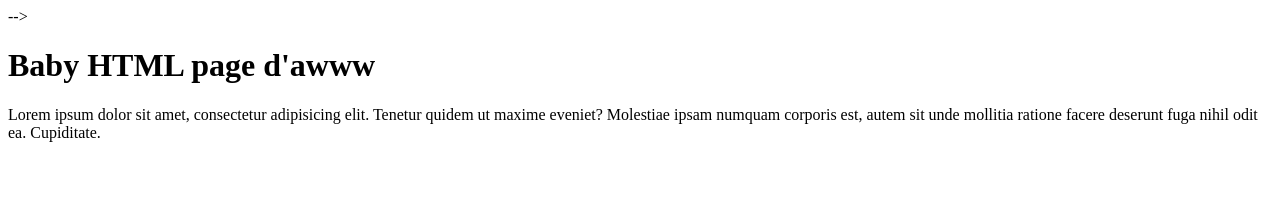
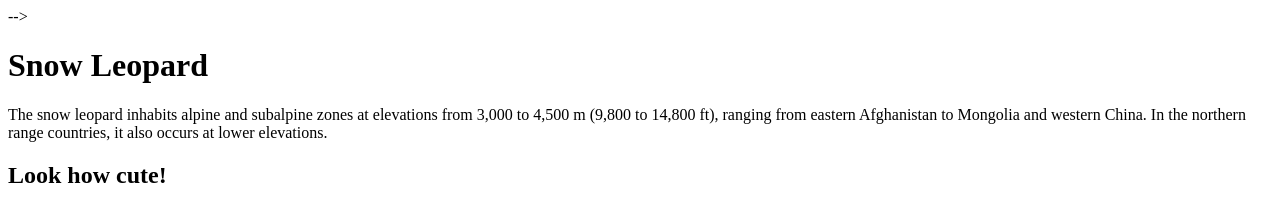
Before and after one commit to Robin-DuBois/Robin_DuBois.github.io, a plain HTML site: page index.html in a window 1280 px wide. Drawn offline with Linux system fonts and the light colour scheme.

Commit message:
snow leopard

```diff
--- a/index.html
+++ b/index.html
@@ -4,13 +4,18 @@
     <meta charset="UTF-8">
     <meta name="viewport" content="width=device-width, initial-scale=1.0">
     <meta http-equiv="X-UA-Compatible" content="ie=edge">
-    <title>My Site</title>
+    <title>Snow Leopard</title>
 
     <link rel="stylesheet" href="reset.css"> -->
 </head>
 <body>
-    <h1>Baby HTML page d'awww</h1>
+    <h1>Snow Leopard</h1>
 
-    <p>Lorem ipsum dolor sit amet, consectetur adipisicing elit. Tenetur quidem ut maxime eveniet? Molestiae ipsam numquam corporis est, autem sit unde mollitia ratione facere deserunt fuga nihil odit ea. Cupiditate.</p>
+    <p>The snow leopard inhabits alpine and subalpine zones at elevations from 3,000 to 4,500 m (9,800 to 14,800 ft), ranging from eastern Afghanistan to Mongolia and western China. In the northern range countries, it also occurs at lower elevations.</p>
+
+
+    <h2>Look how cute!</h2>
+<a href="https://upload.wikimedia.org/wikipedia/commons/thumb/f/f5/Snow_leopard_portrait-2010-07-09.jpg/600px-Snow_leopard_portrait-2010-07-09.jpg"></a>
+
 </body>
 </html>
```
